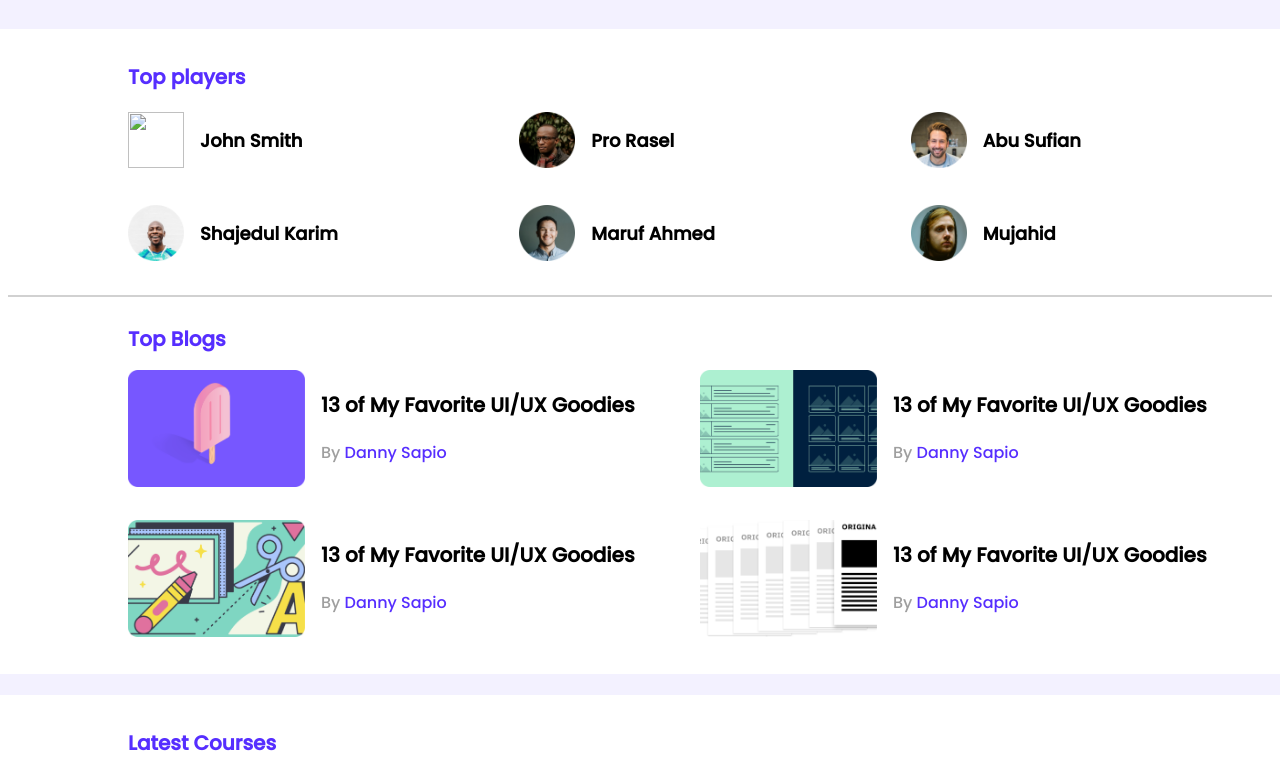
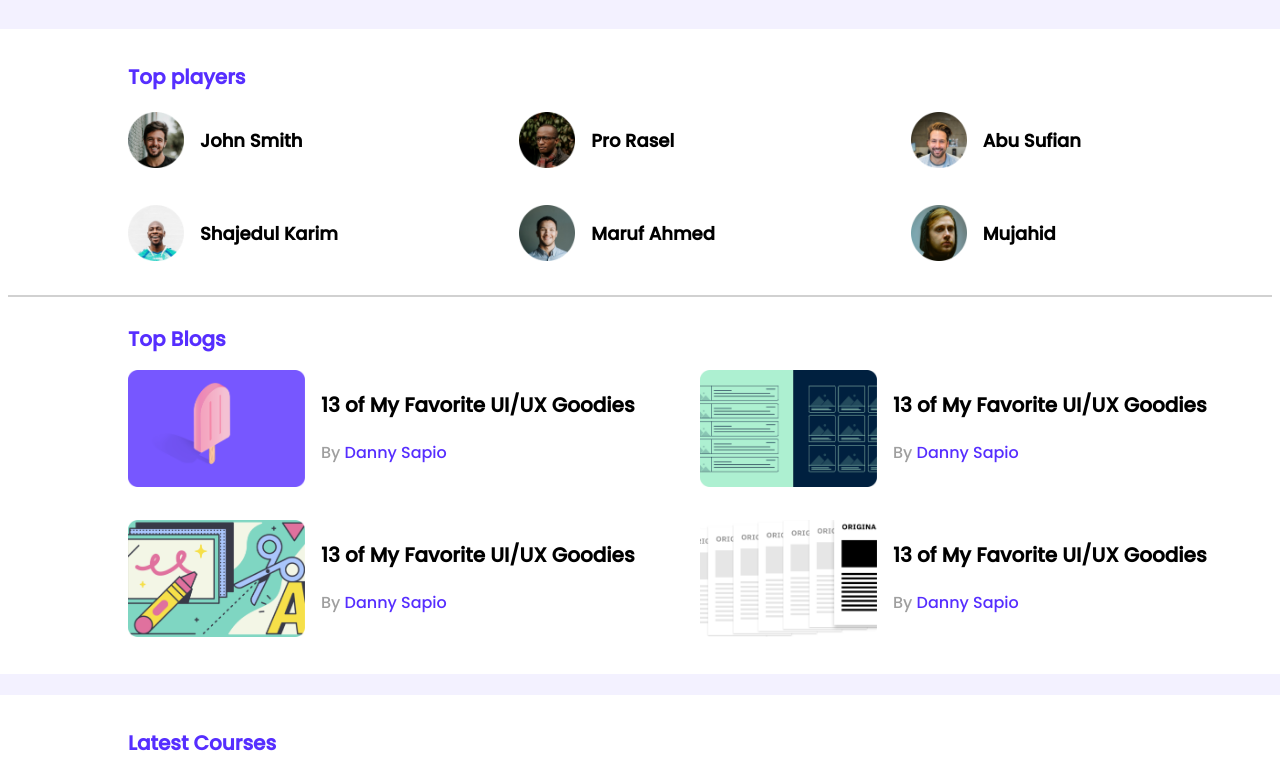
Before and after one commit to Showrab15/Leader-board, a plain HTML site: page index.html in a window 1280 px wide. Shown: the top 772 px of the page. Drawn offline with Linux system fonts and the light colour scheme; the site is published under a folder, as on GitHub Pages, so addresses that start at the root find nothing.

Commit message:
images added

```diff
--- a/index.html
+++ b/index.html
@@ -21,7 +21,7 @@
     <h2 class="section-title">Top players</h2>
     <div class="players">
       <div class="player">
-        <img src="/players/player-1.png" alt="">
+        <img src="players/player-1.png" alt="">
         <h3 class="player-name">John Smith</h3>
       </div>
       <div class="player">
```
